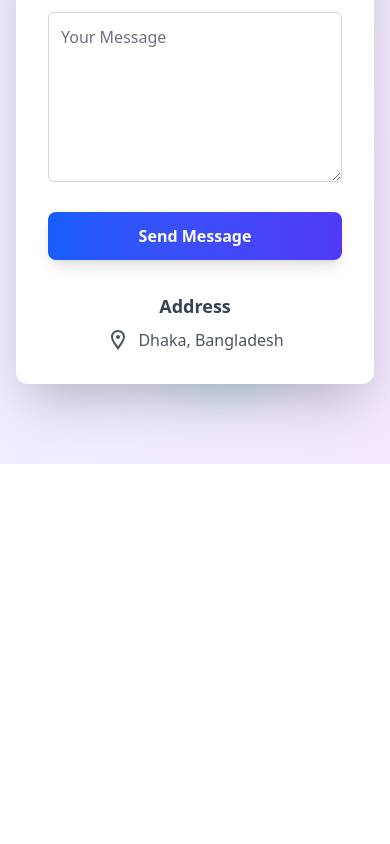
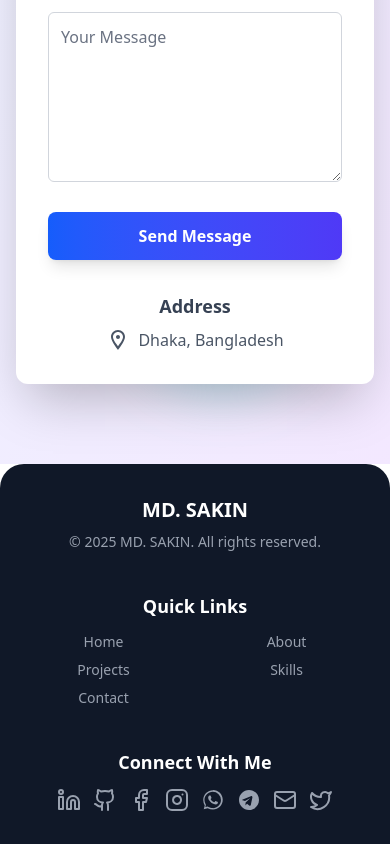
Before and after one commit to Sakin08/SAKIN_Portfolio_, a React (Vite) app in the folder portfolio/: page / in a window 390 px wide. Shown: the part 6388-7232 px from the top of the page. Before the commit the page ends 6852 px from the top, so only its background shows below. Built offline with nearby package versions, Linux system fonts and the light colour scheme.

Commit message:
footer updated

```diff
--- a/portfolio/package.json
+++ b/portfolio/package.json
@@ -13,6 +13,7 @@
     "@tailwindcss/vite": "^4.1.10",
     "@types/react-anchor-link-smooth-scroll": "^1.0.5",
     "framer-motion": "^12.19.1",
+    "lucide-react": "^0.523.0",
     "react": "^19.1.0",
     "react-dom": "^19.1.0",
     "react-icons": "^5.5.0",
--- a/portfolio/src/App.jsx
+++ b/portfolio/src/App.jsx
@@ -6,6 +6,7 @@ import About from "./components/About";
 import Project from "./components/Project";
 import Skills from "./components/Skills";
 import Contact from "./components/Contact";
+import Footer from "./components/Footer";
 
 function App() {
   return (
@@ -31,7 +32,7 @@ function App() {
       <Element name="contact">
         <Contact />
       </Element>
-
+      <Footer />
     </>
   );
 }
--- a/portfolio/src/components/Footer.jsx
+++ b/portfolio/src/components/Footer.jsx
@@ -1,67 +1,76 @@
 import React from 'react';
-import { Linkedin, Github, Twitter, Mail } from 'lucide-react'; // Importing icons from Lucide
+import {
+  Linkedin,
+  Github,
+  Twitter,
+  Mail,
+  Facebook,
+  Instagram,
+} from 'lucide-react';
 
-// Footer Component
+const WhatsappIcon = ({ className = "h-6 w-6" }) => (
+  <svg xmlns="http://www.w3.org/2000/svg" className={className} viewBox="0 0 32 32" fill="currentColor">
+    <path d="M16.002 2.999C8.82 2.999 2.998 8.82 2.998 15.998a13.93 13.93 0 0 0 2.033 7.19l-1.395 5.104 5.244-1.376a13.9 13.9 0 0 0 7.12 1.913h.002c7.18 0 13.002-5.822 13.002-13 0-7.18-5.822-13.002-13.002-13.002Zm.038 23.682c-2.343 0-4.64-.627-6.649-1.814l-.477-.281-3.107.816.827-3.025-.31-.496a10.94 10.94 0 0 1-1.687-5.853c0-6.057 4.931-10.989 10.99-10.989 2.936 0 5.698 1.145 7.773 3.219a10.933 10.933 0 0 1 3.22 7.77c0 6.057-4.932 10.989-10.99 10.989Zm5.846-8.25c-.32-.16-1.884-.93-2.178-1.036-.293-.107-.507-.16-.72.16-.213.32-.827 1.036-1.015 1.25-.187.213-.373.24-.693.08-.32-.16-1.349-.498-2.57-1.589-.95-.846-1.59-1.893-1.776-2.213-.187-.32-.02-.494.14-.654.143-.143.32-.373.48-.56.16-.187.213-.32.32-.533.106-.213.053-.4-.027-.56-.08-.16-.72-1.733-.986-2.38-.26-.627-.527-.54-.72-.547h-.6c-.213 0-.56.08-.853.4-.293.32-1.12 1.096-1.12 2.674 0 1.578 1.146 3.104 1.306 3.32.16.213 2.254 3.44 5.454 4.813.763.333 1.357.533 1.82.68.763.24 1.457.213 2.003.133.61-.093 1.884-.773 2.15-1.52.267-.747.267-1.387.187-1.52-.08-.133-.293-.213-.613-.373Z" />
+  </svg>
+);
+
+const TelegramIcon = ({ className = "h-6 w-6" }) => (
+  <svg xmlns="http://www.w3.org/2000/svg" className={className} viewBox="0 0 24 24" fill="currentColor">
+    <path d="M12 2C6.48 2 2 6.48 2 12s4.48 10 10 10 10-4.48 10-10S17.52 2 12 2zm3.43 7.33l-1.63 7.7c-.17.78-.63.98-1.3.66l-2.45-1.83-1.18 1.13c-.13.13-.26.16-.43.16l.18-2.67 4.55-4.12c.19-.17.07-.27-.17-.1L8 13.06l-2.38-.73c-.63-.19-.64-.67.14-.9L14.43 8.1c.5-.18.94.13.84.81z"/>
+  </svg>
+);
+
 function Footer() {
   return (
-    <footer className="bg-gray-900 text-white py-8 px-4 sm:px-6 lg:px-8 rounded-t-xl shadow-lg">
-      <div className="max-w-7xl mx-auto flex flex-col md:flex-row justify-between items-center md:items-start space-y-6 md:space-y-0">
-        {/* Left Section: Copyright & Name */}
-        <div className="text-center md:text-left">
-          <h3 className="text-xl font-semibold mb-2">MD. SAKIN</h3>
+    <footer className="bg-gray-900 text-white px-6 py-8 rounded-t-3xl shadow-xl">
+      <div className="max-w-7xl mx-auto grid grid-cols-1 md:grid-cols-3 gap-10 items-start text-center md:text-left">
+        {/* Left Section */}
+        <div>
+          <h3 className="text-xl font-bold mb-2">MD. SAKIN</h3>
           <p className="text-sm text-gray-400">
             &copy; {new Date().getFullYear()} MD. SAKIN. All rights reserved.
           </p>
         </div>
 
-        {/* Middle Section: Quick Links */}
-        <div className="text-center md:text-left">
+        {/* Middle Section - Quick Links in 2 columns */}
+        <div>
           <h4 className="text-lg font-semibold mb-3">Quick Links</h4>
-          <nav className="flex flex-col space-y-2">
-            <a href="#" className="text-gray-400 hover:text-white transition-colors duration-200 rounded-md p-1">Home</a>
-            <a href="#" className="text-gray-400 hover:text-white transition-colors duration-200 rounded-md p-1">About</a>
-            <a href="#" className="text-gray-400 hover:text-white transition-colors duration-200 rounded-md p-1">Portfolio</a>
-            <a href="#" className="text-gray-400 hover:text-white transition-colors duration-200 rounded-md p-1">Contact</a>
+          <nav className="grid grid-cols-2 gap-x-6 gap-y-2 text-sm">
+            <a href="#home" className="text-gray-400 hover:text-white transition">Home</a>
+            <a href="#about" className="text-gray-400 hover:text-white transition">About</a>
+            <a href="#projects" className="text-gray-400 hover:text-white transition">Projects</a>
+            <a href="#skills" className="text-gray-400 hover:text-white transition">Skills</a>
+            <a href="#contact" className="text-gray-400 hover:text-white transition">Contact</a>
           </nav>
         </div>
 
-        {/* Right Section: Social Media */}
-        <div className="text-center md:text-left">
+        {/* Right Section - Social Links */}
+        <div>
           <h4 className="text-lg font-semibold mb-3">Connect With Me</h4>
-          <div className="flex justify-center md:justify-start space-x-4">
-            <a
-              href="https://linkedin.com/in/yourprofile"
-              target="_blank"
-              rel="noopener noreferrer"
-              className="text-gray-400 hover:text-blue-500 transition-colors duration-200 p-2 rounded-full hover:bg-gray-800"
-              aria-label="LinkedIn Profile"
-            >
+          <div className="flex justify-center md:justify-start flex-wrap gap-3">
+            <a href="https://www.linkedin.com/in/md-sohanoor-rahaman-sakin-7006b824b/" target="_blank" rel="noopener noreferrer" aria-label="LinkedIn" className="text-gray-400 hover:text-blue-500 transition">
               <Linkedin size={24} />
             </a>
-            <a
-              href="https://github.com/yourprofile"
-              target="_blank"
-              rel="noopener noreferrer"
-              className="text-gray-400 hover:text-purple-500 transition-colors duration-200 p-2 rounded-full hover:bg-gray-800"
-              aria-label="GitHub Profile"
-            >
+            <a href="https://github.com/Sakin08" target="_blank" rel="noopener noreferrer" aria-label="GitHub" className="text-gray-400 hover:text-purple-500 transition">
               <Github size={24} />
             </a>
-            <a
-              href="https://twitter.com/yourprofile"
-              target="_blank"
-              rel="noopener noreferrer"
-              className="text-gray-400 hover:text-blue-400 transition-colors duration-200 p-2 rounded-full hover:bg-gray-800"
-              aria-label="Twitter Profile"
-            >
+            <a href="https://www.facebook.com/sakin44/" target="_blank" rel="noopener noreferrer" aria-label="Facebook" className="text-gray-400 hover:text-blue-600 transition">
+              <Facebook size={24} />
+            </a>
+            <a href="https://www.instagram.com/sr.sakin/?hl=en" target="_blank" rel="noopener noreferrer" aria-label="Instagram" className="text-gray-400 hover:text-pink-500 transition">
+              <Instagram size={24} />
+            </a>
+            <a href="https://wa.me/01823024067" target="_blank" rel="noopener noreferrer" aria-label="WhatsApp" className="text-gray-400 hover:text-green-500 transition">
+              <WhatsappIcon className="h-6 w-6" />
+            </a>
+            <a href="https://t.me/+8801823024067" target="_blank" rel="noopener noreferrer" aria-label="Telegram" className="text-gray-400 hover:text-blue-400 transition">
+              <TelegramIcon className="h-6 w-6" />
+            </a>
+            <a href="mailto:your.email@example.com" aria-label="Email" className="text-gray-400 hover:text-red-500 transition">
+              <Mail size={24} />
+            </a>
+            <a href="https://x.com/sakin_sr" target="_blank" rel="noopener noreferrer" aria-label="Twitter" className="text-gray-400 hover:text-sky-400 transition">
               <Twitter size={24} />
-            </a>
-            <a
-              href="mailto:your.email@example.com"
-              className="text-gray-400 hover:text-red-500 transition-colors duration-200 p-2 rounded-full hover:bg-gray-800"
-              aria-label="Email Me"
-            >
-              <Mail size={24} />
             </a>
           </div>
         </div>
```
Also changed, not shown: 1 other file (tests, documents, lock files or other folders).
